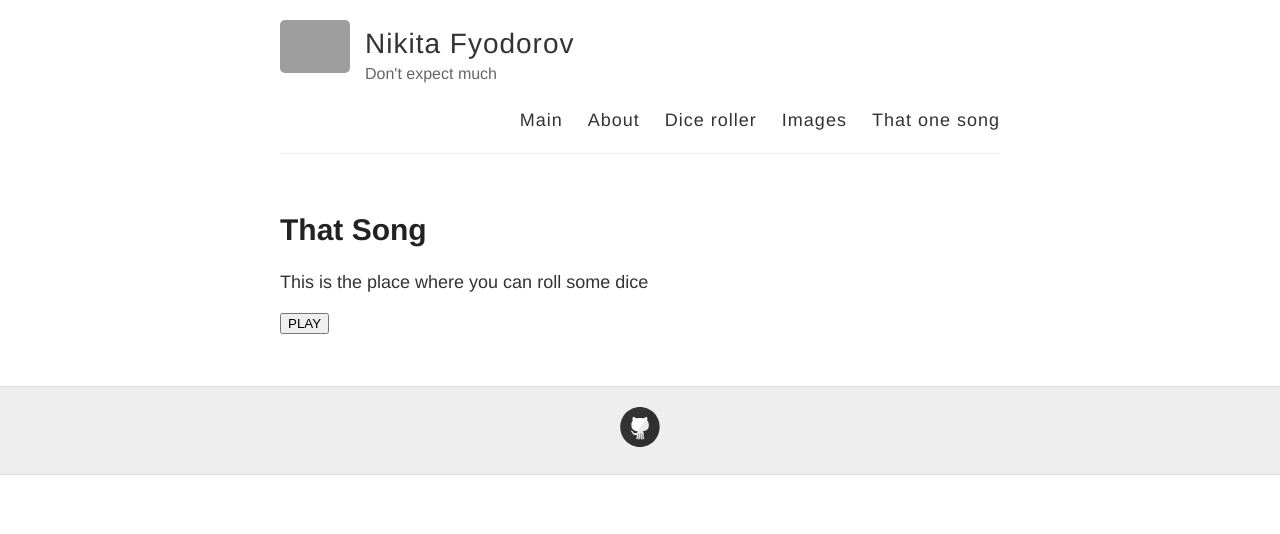
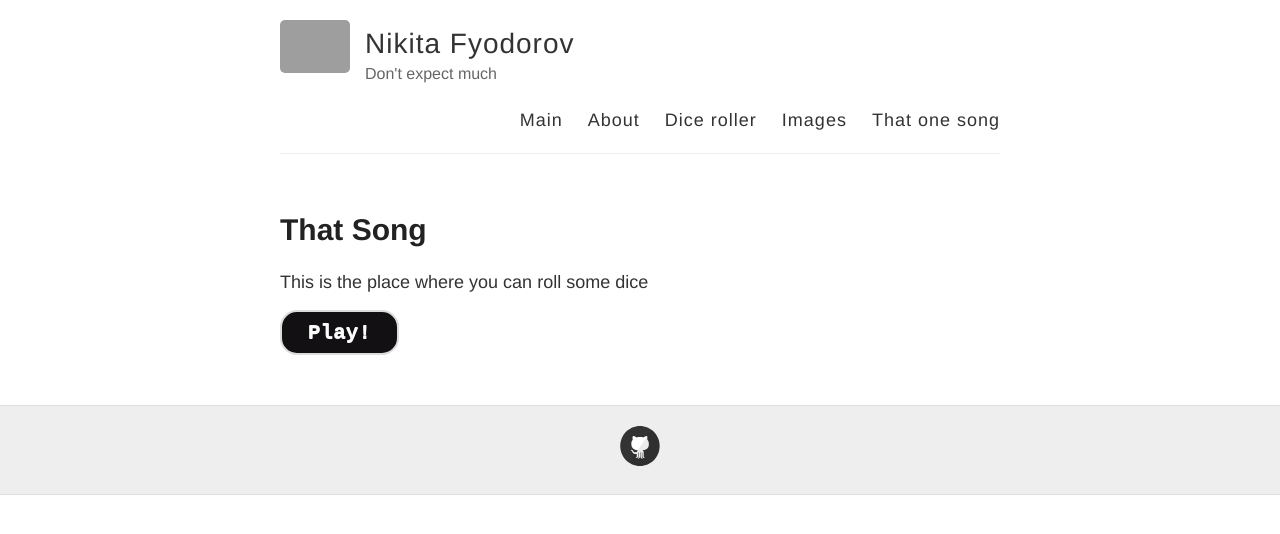
Before and after one commit to NickFyodorov/NickFyodorov.github.io, a Jekyll site: the page built from music.md, in a window 1280 px wide. Shown: the top 534 px of the page. Built offline with Jekyll 4.4.1, drawn with Linux system fonts in a browser that asks for light colours; grey boxes are pictures that could not be loaded.

Commit message:
fixed play button

```diff
--- a/_layouts/page_w_audio.html
+++ b/_layouts/page_w_audio.html
@@ -16,7 +16,7 @@ layout: default
                        }
          </script>
 
-      <input type="button" value="PLAY"  onclick="play()">
+      <input type="button" class = "button" value="Play!"  onclick="play()">
       <audio id="audio" src="http://ol1.mp3party.net/online/2/2185.mp3" ></audio>
 
   </div>
```
